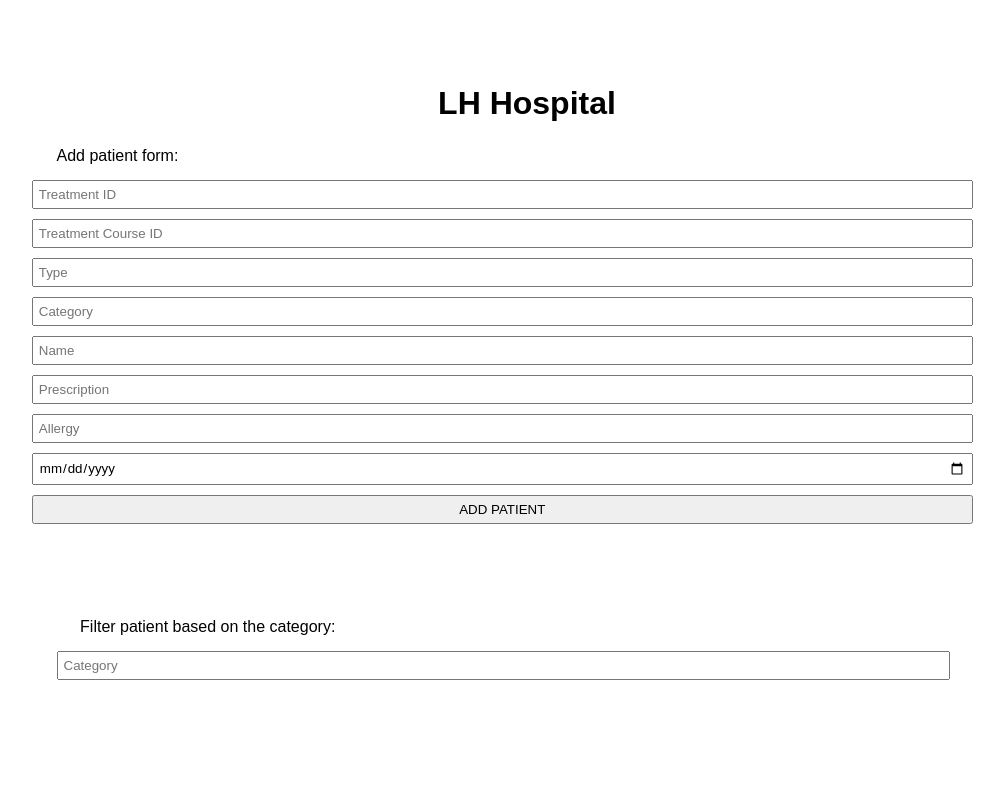
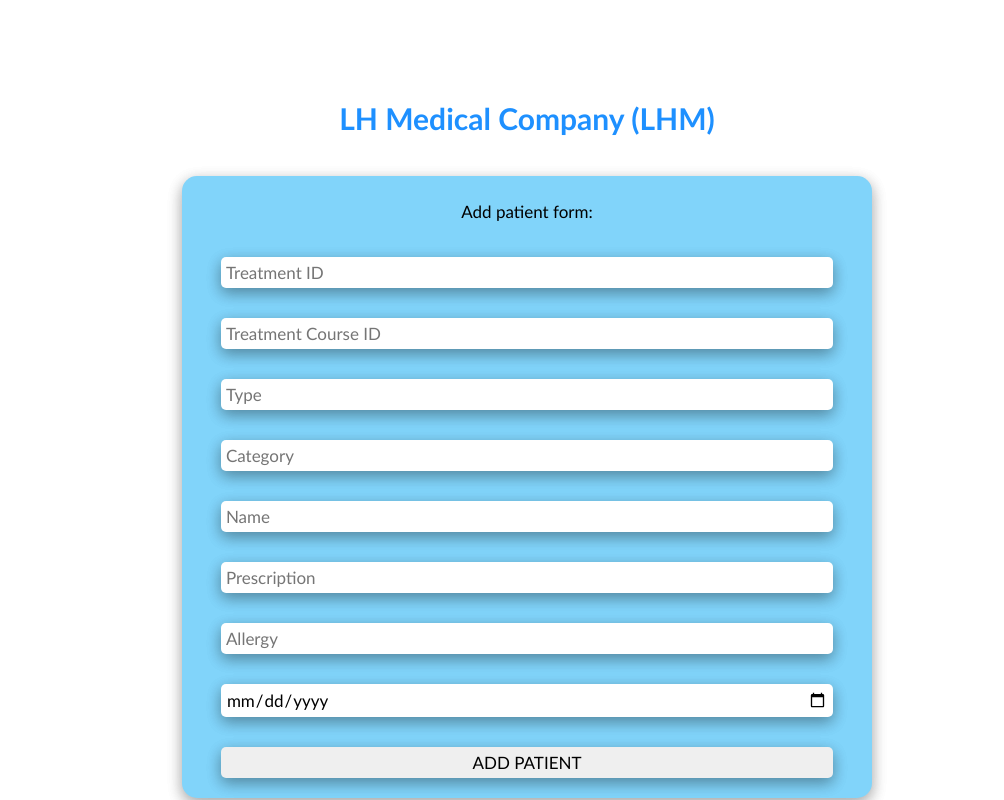
Before and after one commit to Jose-Miguel-FT/MWAD-A2, a React (Create React App) app: page / in a window 1280 px wide. Shown: the top 800 px of the page, without its empty margins (113-1117 px from the left). Built offline with nearby package versions, Linux system fonts and the light colour scheme.

Commit message:
4 files modified, 1 deleted

```diff
--- a/src/AddPatient.js
+++ b/src/AddPatient.js
@@ -1,6 +1,6 @@
 import React from 'react';
+import './style.css';
 import FilterCategory from './FilterCategory';
-import SectionBreak from './SectionBreak';
 
 function AddPatient() {
   // React hooks to input new patients.
@@ -18,7 +18,16 @@ function AddPatient() {
   const addPatient = () => {
     setNewPatientsArray([
       ...newPatientsArray,
-      [treatId, treatCourseId, type, category, name, prescription, allergy, startDate]
+      [
+        treatId,
+        treatCourseId,
+        type,
+        category,
+        name,
+        prescription,
+        allergy,
+        startDate,
+      ],
     ]);
   };
 
@@ -28,8 +37,16 @@ function AddPatient() {
 
   // This is just to show the list of added patients.
   const listOfPatients = newPatientsArray.map((patientItem) => {
-    const [treatId, treatCourseId, type, category, name, prescription, allergy, startDate] =
-      patientItem;
+    const [
+      treatId,
+      treatCourseId,
+      type,
+      category,
+      name,
+      prescription,
+      allergy,
+      startDate,
+    ] = patientItem;
     return (
       <ul>
         <li key={treatId}>
@@ -56,9 +73,8 @@ function AddPatient() {
   // Boxes to write the input of the new patients.
   return (
     <div>
-      <p>
-        Add patient form:
-      </p>
+      <div className="main">
+        <p>Add patient form:</p>
         <input
           placeholder="Treatment ID"
           type="text"
@@ -108,8 +124,11 @@ function AddPatient() {
           onChange={(event) => setStartDate(event.target.value)}
         />
         <button onClick={addPatient}> ADD PATIENT </button>
-      <SectionBreak />
-      <FilterCategory string={jsonData}/>
+      </div>
+      <br />
+      <div className="main">
+        <FilterCategory string={jsonData} />
+      </div>
     </div>
   );
 }
--- a/src/App.js
+++ b/src/App.js
@@ -5,7 +5,7 @@ import AddPatient from './AddPatient';
 export default function App() {
   return <div>
     <h1>
-      LH Hospital
+      LH Medical Company (LHM)
     </h1>
     <AddPatient />
   </div>;
--- a/src/FilterCategory.js
+++ b/src/FilterCategory.js
@@ -19,12 +19,12 @@ function FilterCategory(props) {
         <br />
         Name: {f[4]}
         <br />
+        Prescription:
+        <span className="prescription">{f[5]}</span>
+        <br />
+        Allergy:<span className="allergy">{f[6]}</span>
+        <br />
         Date: {f[7]}
-        <br />
-        Prescription:
-        <span style={{ color: 'blue', fontWeight: 'bold' }}>{f[5]}</span>
-        <br />
-        Allergy:<span style={{ color: 'red', fontWeight: 'bold' }}>{f[6]}</span>
       </li>
     ));
 
@@ -38,7 +38,7 @@ function FilterCategory(props) {
         value={filter}
         onChange={(event) => setFilter(event.target.value)}
       />
-      <ul>{filtered}</ul>
+      <ul className="filteredList">{filtered}</ul>
     </div>
   );
 }
--- a/src/SectionBreak.js
+++ /dev/null
@@ -1,13 +0,0 @@
-import React from 'react';
-
-function SectionBreak() {
-  return (
-    <div>
-      <br />
-      <br />
-      <br />
-    </div>
-  )
-}
-
-export default SectionBreak;
--- a/src/style.css
+++ b/src/style.css
@@ -1,13 +1,54 @@
 * {
-  font-family: sans-serif;
+  border-style: none;
+  font-size: 17px;
+  font-family: 'Gill Sans', 'Gill Sans MT', Calibri, 'Trebuchet MS', sans-serif;
   align-items: center;
   align-content: center;
   margin: auto;
-  margin-top: 5px;
-  margin-bottom: 5px;
-  width: 95%;
+  margin-top: 15px;
+  margin-bottom: 15px;
+  width: 90%;
   padding: 5px;
 }
+
 h1 {
+  font-size: 30px;
   text-align: center;
+  color: dodgerblue;
 }
+
+.main {
+  background-color: #81D4FA;
+  box-shadow: 0 5px 15px 0 rgba(0, 0, 0, 0.2), 0 5px 15px 0 rgba(0, 0, 0, 0.2);
+  text-align: center;
+  border-radius: 15px;
+}
+
+input, button {
+  border-radius: 5px;
+  box-shadow: 0 5px 15px 0 rgba(0, 0, 0, 0.2), 0 5px 15px 0 rgba(0, 0, 0, 0.2);}
+
+.filteredList {
+  text-align: left;
+}
+
+button {
+transition-duration: 0s;
+}
+
+button:hover {
+  background-color: lightgray;
+  font-family: 'Gill Sans', 'Gill Sans MT', Calibri, 'Trebuchet MS', sans-serif;
+}
+
+.prescription {
+  color: blue;
+}
+
+.allergy {
+  color: red;
+}
+
+.prescription, .allergy {
+  font-weight: 900;
+}
```
Lines whose indentation alone changed are shown as unchanged.
